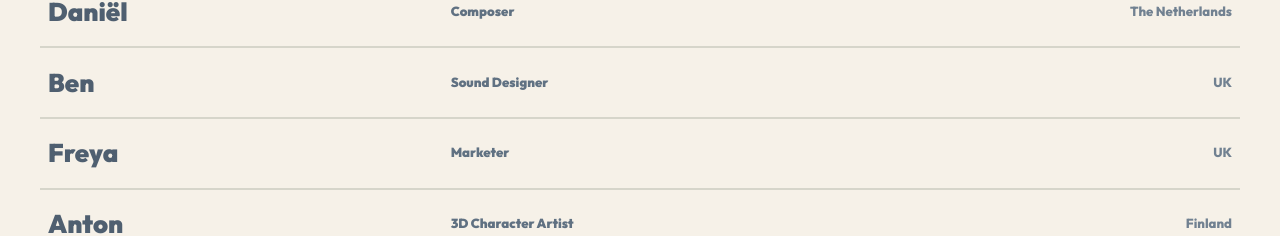
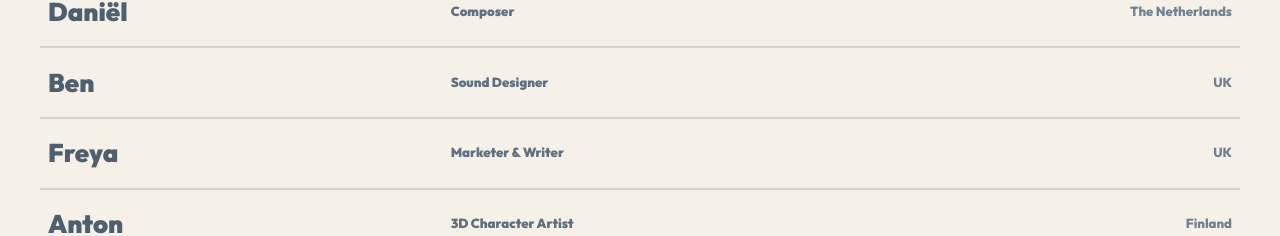
Before and after one commit to RenhetStudio/renhet-studio-web, a Next.js app: page / in a window 1280 px wide. Shown: the part 2010-2246 px from the top of the page. Built offline with nearby package versions, Linux system fonts and the light colour scheme; no server answers.

Commit message:
chore: update roles

```diff
--- a/src/app/page.tsx
+++ b/src/app/page.tsx
@@ -35,7 +35,7 @@ const team = [
   },
   {
     name: "Freya",
-    role: "Marketer",
+    role: "Marketer & Writer",
     country: "UK",
     href: "https://www.linkedin.com/in/freya-clinton-06383134a/",
   },
```
